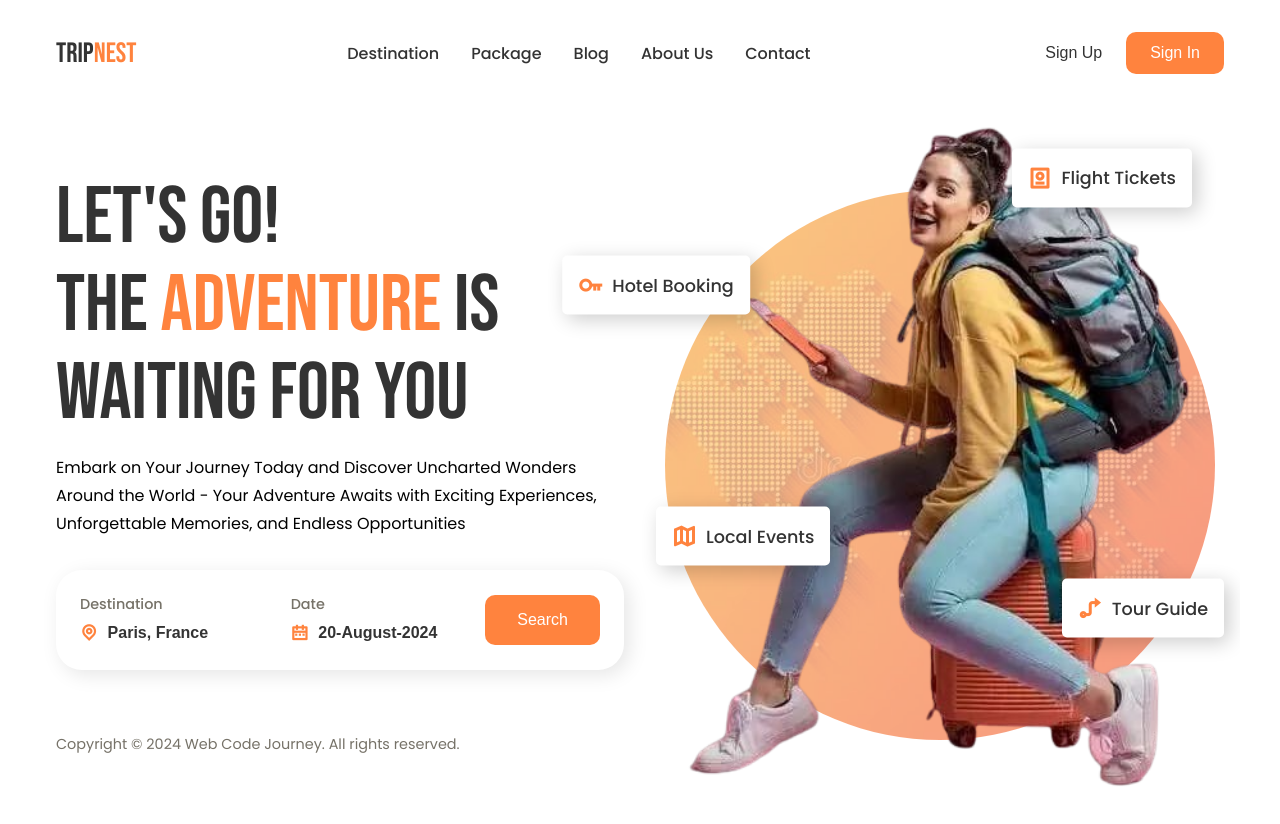
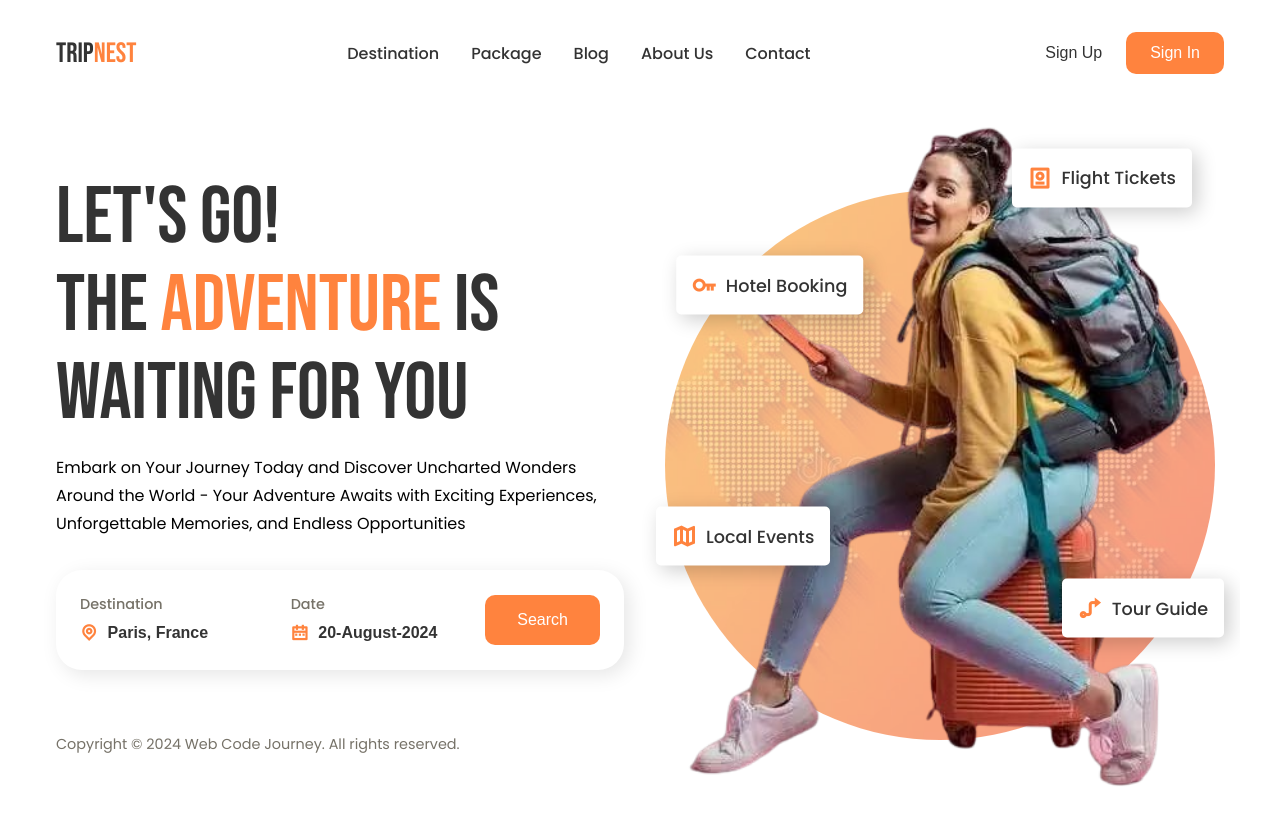
Before and after one commit to himanshuusharmaa/TripNest-project, a plain HTML site: page index.html in a window 1280 px wide. Drawn offline with nearby package versions, Linux system fonts and the light colour scheme.

Commit message:
Fix some issue

```diff
--- a/style.css
+++ b/style.css
@@ -156,7 +156,7 @@ nav {
 
 .header__image__card-1 {
   top: 25%;
-  left: 0;
+  left: 20%;
   transform: translate(-50%, -50%);
 }
 
```
